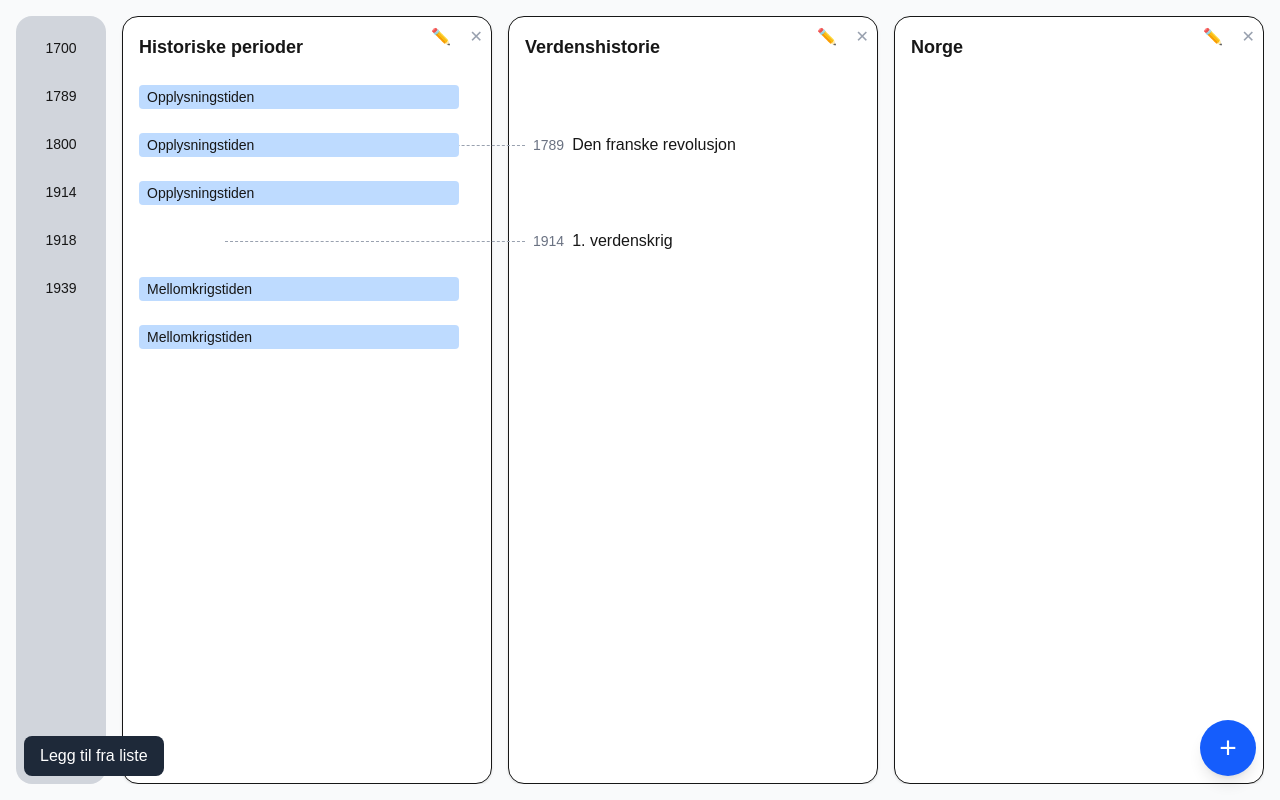
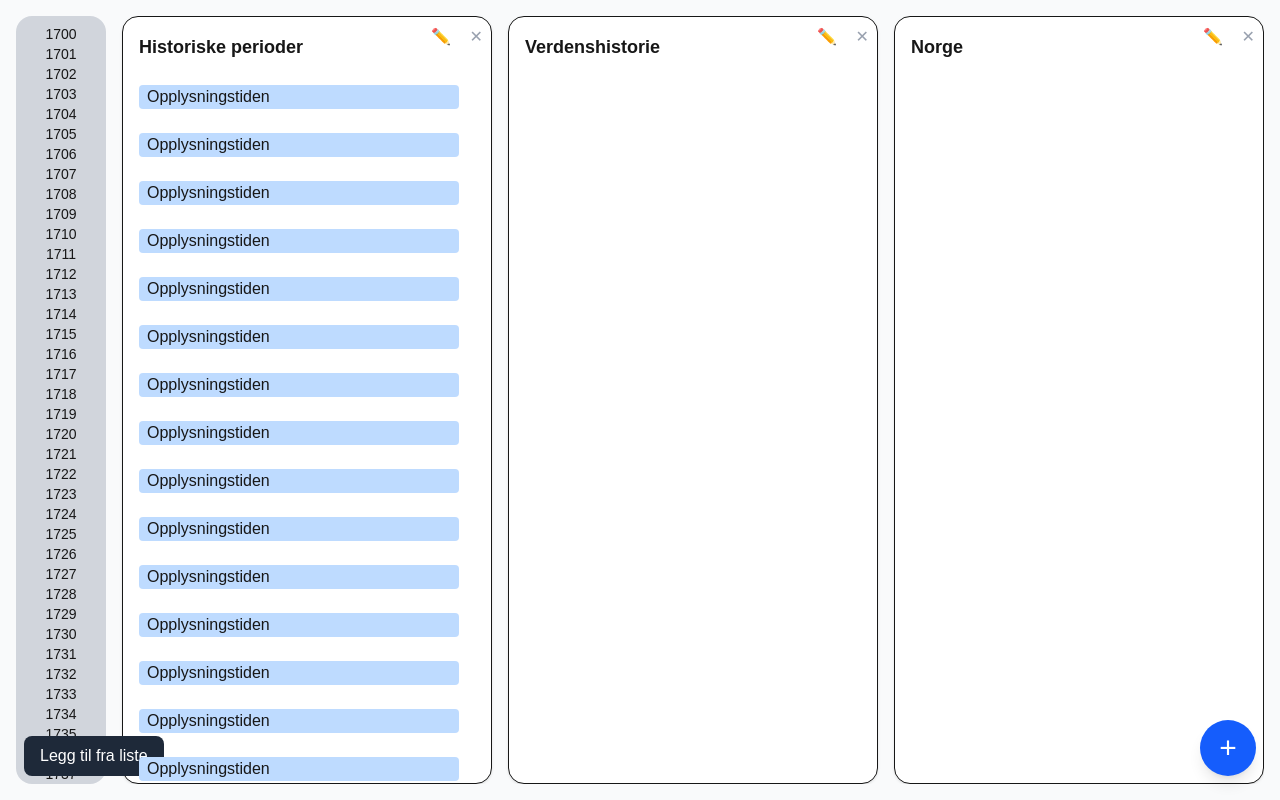
Before and after one commit to smogaard/history-timeline-app, a Next.js app: page / in a window 1280 px wide. Built offline with nearby package versions, Linux system fonts and the light colour scheme.

Commit message:
fix code after cleanup

```diff
--- a/package.json
+++ b/package.json
@@ -4,7 +4,7 @@
   "private": true,
   "scripts": {
     "dev": "next dev",
-    "build": "NEXT_DISABLE_TURBOPACK=1 next build",
+    "build": "next build",
     "start": "next start",
     "lint": "eslint"
   },
--- a/src/components/TimelineColumn.tsx
+++ b/src/components/TimelineColumn.tsx
@@ -34,6 +34,7 @@ export default function TimelineColumn({
   };
 
   return (
+
     <div
       ref={setNodeRef}
       style={style}
@@ -41,7 +42,6 @@ export default function TimelineColumn({
       className="flex-1 min-w-[180px] bg-white rounded-2xl shadow p-4 border relative"
     >
 
-      {/* ✅ Drag håndtak */}
       <h2
         {...listeners}
         className="font-bold text-lg mb-3 cursor-move"
@@ -49,7 +49,18 @@ export default function TimelineColumn({
         {timeline.title}
       </h2>
 
-      {/* ✅ Slett */}
+
+      <button
+        onClick={(e) => {
+          e.stopPropagation();
+          alert(`Rediger ${timeline.title}`);
+        }}
+        className="absolute top-2 right-10 text-gray-400 hover:text-blue-500 z-10"
+      >
+        ✏️
+      </button>
+
+      {/* ✅ Remove-knapp */}
       <button
         onClick={(e) => {
           e.stopPropagation();
@@ -60,74 +71,56 @@ export default function TimelineColumn({
         ✕
       </button>
 
-      {/* ✅ Rediger */}
-      <button
-        onClick={(e) => {
-          e.stopPropagation();
-          alert(`Rediger ${timeline.title}`);
-        }}
-        className="absolute top-2 right-10 text-gray-400 hover:text-blue-500 z-10"
-      >
-        ✏️
-      </button>
-
-      {/* ✅ GRID */}
+      {/* ✅ GRID BASERT PÅ TID */}
       <div className="flex flex-col">
 
         {years.map((year) => {
           const detail = getDetailLevel();
 
+          // EVENTS
+          if (timeline.type === "events") {
+            const event = timeline.events.find(e => e.year === year);
+
             return (
               <div key={year} className="relative h-12 flex items-center">
 
-              {/* ✅ EVENTS */}
-              {timeline.type === "events" && (() => {
-                const event = timeline.events.find(e => e.year === year);
-
-                return (
-                  event && (
+                {event && (
                   <>
-                      {/* LINJE */}
                     <div className="absolute left-[-300px] w-[300px] top-1/2 border-t border-dashed border-gray-400 z-0"></div>
 
-                      {/* EVENT */}
-                      <div className="relative z-10 bg-white px-2 py-1 rounded whitespace-nowrap overflow-hidden text-ellipsis">
-                        <span className="text-gray-500 text-sm mr-2">
-                          {event.year}
-                        </span>
-
-                        {detail !== "compact" && (
-                          <span className="font-medium">
-                            {event.title}
-                          </span>
-                        )}
+                    <div className="relative h-12 flex items-center whitespace-nowrap">
+                      <span className="text-gray-500 text-sm mr-2">{event.year}</span>
+                      <span className="font-medium">{event.title}</span>
                     </div>
                   </>
-                  )
+                )}
+
+              </div>
             );
-              })()}
+          }
 
-              {/* ✅ PERIODER */}
-              {timeline.type === "periods" && (() => {
+          // PERIODS
+          if (timeline.type === "periods") {
             const period = timeline.periods.find(
               (p) => year >= p.startYear && year <= p.endYear
             );
 
             return (
-                  period && (
-                    <div className="absolute left-0 right-4 h-6 bg-blue-200 rounded z-10 flex items-center px-2 text-sm">
+              <div key={year} className="relative h-12 flex items-center">
+                {period && (
+                  <div className="absolute left-0 right-4 h-6 bg-blue-200 rounded z-10 flex items-center px-2">
                     {period.title}
                   </div>
-                  )
-                );
-              })()}
-
+                )}
               </div>
             );
+          }
+
+          return null;
         })}
+
 
       </div>
     </div>
   );
 }
-// rebuild trigger
--- a/src/components/TimelineContainer.tsx
+++ b/src/components/TimelineContainer.tsx
@@ -38,7 +38,6 @@ export default function TimelineContainer() {
     });
   };
 
-
   const generateYears = () => {
     const yearsSet = new Set<number>();
 
@@ -51,15 +50,15 @@ export default function TimelineContainer() {
 
       if (timeline.type === "periods") {
         timeline.periods.forEach((p) => {
-          yearsSet.add(p.startYear);
-          yearsSet.add(p.endYear);
+          for (let y = p.startYear; y <= p.endYear; y++) {
+            yearsSet.add(y);
+          }
         });
       }
     });
 
     return Array.from(yearsSet).sort((a, b) => a - b);
   };
-
 
 
   const width = useScreenWidth();
--- a/src/data/events.ts
+++ b/src/data/events.ts
@@ -31,14 +31,17 @@ export const timelines: Timeline[] = [
     ]
   },
 
+
   {
     id: "norway",
     title: "Norge",
+    type: "events",
     events: [
       { id: "4", title: "Grunnloven", year: 1814 },
       { id: "5", title: "Union med Sverige avsluttes", year: 1905 },
     ],
-  },
+  }
+
 
 
 ];
```
Lines whose indentation alone changed are shown as unchanged.
